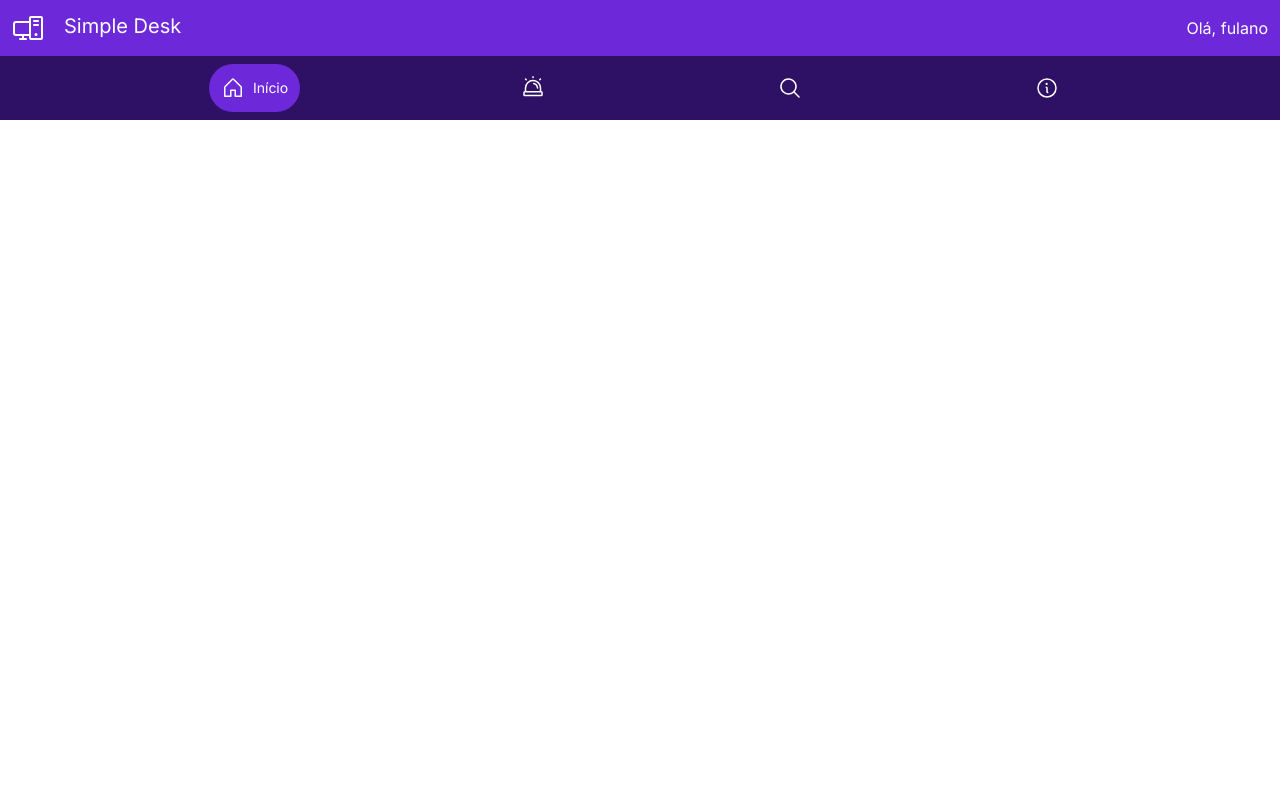
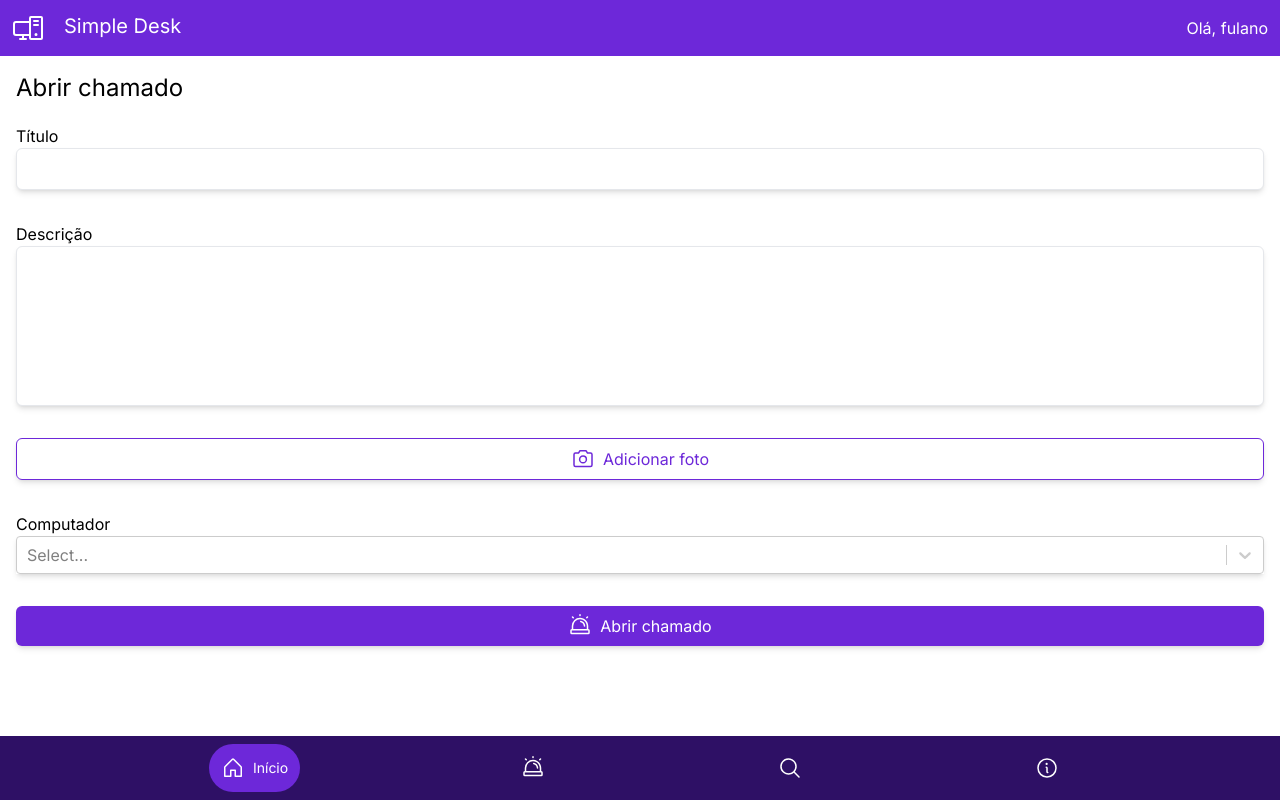
Before and after one commit to yamatopotter/SimpleDesk, a React (Vite) app in the folder frontend/: page /ticket/new in a window 1280 px wide. Built offline with nearby package versions, Linux system fonts and the light colour scheme.

Commit message:
wip: criação da tela de abrir chamado

```diff
--- a/frontend/package.json
+++ b/frontend/package.json
@@ -14,6 +14,8 @@
     "react": "^18.2.0",
     "react-dom": "^18.2.0",
     "react-router-dom": "^6.11.1",
+    "react-select": "^5.7.3",
+    "react-webcam": "^7.0.1",
     "tailwindcss": "^3.3.2"
   },
   "devDependencies": {
--- /dev/null
+++ b/frontend/src/App.css
@@ -0,0 +1,21 @@
+.app{
+    display: grid;
+    grid-template-columns: 1fr;
+    grid-template-rows: 60px 1fr 60px;
+    grid-row-gap: 10px;
+}
+
+header{
+    grid-area: 1 / 1 / 2 / 1;
+}
+
+main{
+    grid-column: 1;
+    grid-row: 2;
+    align-self: stretch;
+    /* grid-area: 2 / 1 / 3 / 1; */
+}
+
+footer{
+    grid-area: 3 / 1 / 4 / 1;
+}
--- a/frontend/src/App.jsx
+++ b/frontend/src/App.jsx
@@ -1,22 +1,26 @@
-import { BrowserRouter, Route, Routes } from 'react-router-dom'
-import { Login } from './routes/Login'
-import { Home } from './pages/Home'
-import { Header } from './components/Header/Header';
-import { Footer } from './components/Footer/Footer';
+import { BrowserRouter, Route, Routes } from "react-router-dom";
+import { Login } from "./routes/Login";
+import { Home } from "./pages/Home";
+import { Header } from "./components/Header/Header";
+import { Footer } from "./components/Footer/Footer";
+import { CreateTicket } from "./routes/CreateTicket";
 
 function App() {
   return (
-    <div className="h-screen flex flex-col">
+    <div className="flex flex-col h-screen overflow-hidden">
       <Header />
+      <main className="flex-1 overflow-y-scroll p-4">
         <BrowserRouter>
           <Routes>
             <Route path="" element={<Login />} />
             <Route path="/home" element={<Home />} />
+            <Route path="/ticket/new" element={<CreateTicket />} />
           </Routes>
         </BrowserRouter>
+      </main>
       <Footer />
     </div>
   );
 }
 
-export default App
+export default App;
--- a/frontend/src/components/CommonButton/CommonButton.jsx
+++ b/frontend/src/components/CommonButton/CommonButton.jsx
@@ -10,10 +10,10 @@ export const CommonButton = ({
     <button
       name={name}
       id={id}
-      className={`p-2 rounded-md shadow-md transition-all ease-in-out duration-300 hover:shadow-lg ${
+      className={`flex gap-2 justify-center p-2 rounded-md shadow-md transition-all ease-in-out duration-300 hover:shadow-lg ${
         colored
           ? "bg-violet-700 text-white hover:bg-violet-950"
-          : "border border-violet-700 text-violet-700 hover:border-0 hover:bg-violet-900 hover:text-white"
+          : "border border-violet-700 text-violet-700 hover:bg-violet-900 hover:text-white"
       }`}
       onClick={onClick ? onClick : null}
     >
--- /dev/null
+++ b/frontend/src/components/CommonTextarea/CommonTextarea.jsx
@@ -0,0 +1,11 @@
+export const CommonTextarea = ({ id, name, value, onChange }) => {
+  return (
+    <textarea
+      id={id}
+      name={name}
+      value={value ? value : null}
+      onChange = {onChange ? onChange : null}
+      className="border rounded-md shadow-md resize-none h-40 p-2"
+    ></textarea>
+  );
+};
--- a/frontend/src/components/Header/Header.jsx
+++ b/frontend/src/components/Header/Header.jsx
@@ -2,7 +2,7 @@ import { DesktopTower } from "@phosphor-icons/react";
 
 export const Header = () => {
   return (
-    <header>
+    <header className="w-full">
       <nav className="flex bg-violet-700 text-white p-3 justify-between items-center">
         <div className="flex gap-5">
           <DesktopTower size={32} />
--- a/frontend/src/pages/Create/AddTicket.jsx
+++ b/frontend/src/pages/Create/AddTicket.jsx
@@ -0,0 +1,103 @@
+import { Camera, Siren } from "@phosphor-icons/react";
+import { CommonButton } from "../../components/CommonButton/CommonButton";
+import { CommonInput } from "../../components/CommonInput/CommonInput";
+import { CommonTextarea } from "../../components/CommonTextarea/CommonTextarea";
+import Webcam from "react-webcam";
+import { useRef, useState } from "react";
+import Select from "react-select";
+
+export const AddTicket = () => {
+  const [takePicture, setTakePicture] = useState(false);
+  const [picture, setPicture] = useState(null);
+  const webcamRef = useRef(null);
+  const mockData = [
+    {
+      value: "teste0",
+      label: "teste0",
+    },
+    {
+      value: "teste1",
+      label: "teste1",
+    },
+    {
+      value: "teste2",
+      label: "teste2",
+    },
+    {
+      value: "teste3",
+      label: "teste3",
+    },
+  ];
+
+  function savePicture(e) {
+    e.preventDefault();
+
+    setPicture(webcamRef.current.getScreenshot());
+    setTakePicture(false);
+  }
+
+  return (
+    <div className="flex flex-col flex-1 gap-5">
+      <h1 className="text-2xl">Abrir chamado</h1>
+
+      <form className="flex flex-col gap-8">
+        <div className="flex flex-col">
+          <label htmlFor="ticketTitle">Título</label>
+          <CommonInput id="ticketTitle" name="ticketTitle" />
+        </div>
+
+        <div className="flex flex-col">
+          <label htmlFor="ticketDescription">Descrição</label>
+          <CommonTextarea id="ticketDescription" name="ticketDescription" />
+        </div>
+
+        <div className="flex flex-col gap-3">
+          {picture ? <img src={picture} alt="Foto do chamado" /> : ""}
+          {takePicture ? <Webcam ref={webcamRef} /> : ""}
+          {takePicture ? (
+            <CommonButton
+              id="takePicture"
+              name="takePicture"
+              icon={<Camera size={24} />}
+              content="Tirar foto"
+              onClick={(e) => {
+                savePicture(e);
+              }}
+            />
+          ) : (
+            <CommonButton
+              id="enableWebcam"
+              name="enableWebcam"
+              icon={<Camera size={24} />}
+              content="Adicionar foto"
+              onClick={(e) => {
+                e.preventDefault();
+                setPicture(null);
+                setTakePicture(true);
+              }}
+              colored={false}
+            />
+          )}
+        </div>
+
+        <div className="flex flex-col">
+          <label htmlFor="selectComputer">Computador</label>
+          <Select
+            className="basic-single shadow-md"
+            classNamePrefix="select"
+            isSearchable={true}
+            name="selectComputer"
+            options={mockData}
+          />
+        </div>
+
+        <CommonButton
+          id="btnOpenTicket"
+          name="btnOpenTicket"
+          icon={<Siren size={24} />}
+          content="Abrir chamado"
+        />
+      </form>
+    </div>
+  );
+};
--- /dev/null
+++ b/frontend/src/routes/CreateTicket.jsx
@@ -0,0 +1,5 @@
+import { AddTicket } from "../pages/Create/AddTicket"
+
+export const CreateTicket = () =>{
+    return <AddTicket />
+}
```
Also changed, not shown: 1 other file (tests, documents, lock files or other folders). Lines whose indentation alone changed are shown as unchanged.
